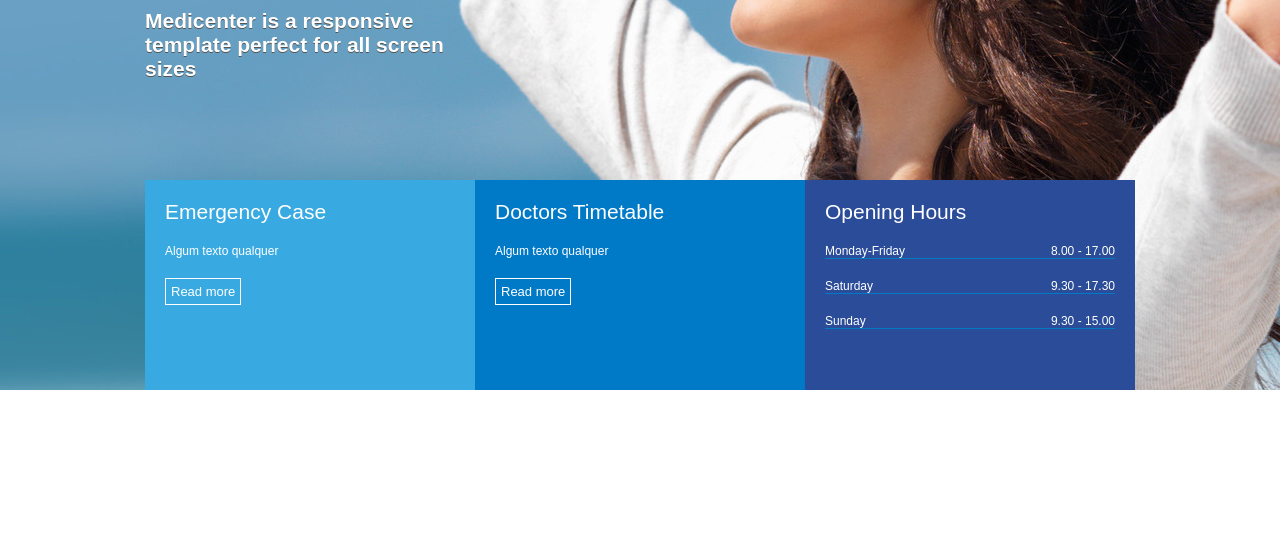
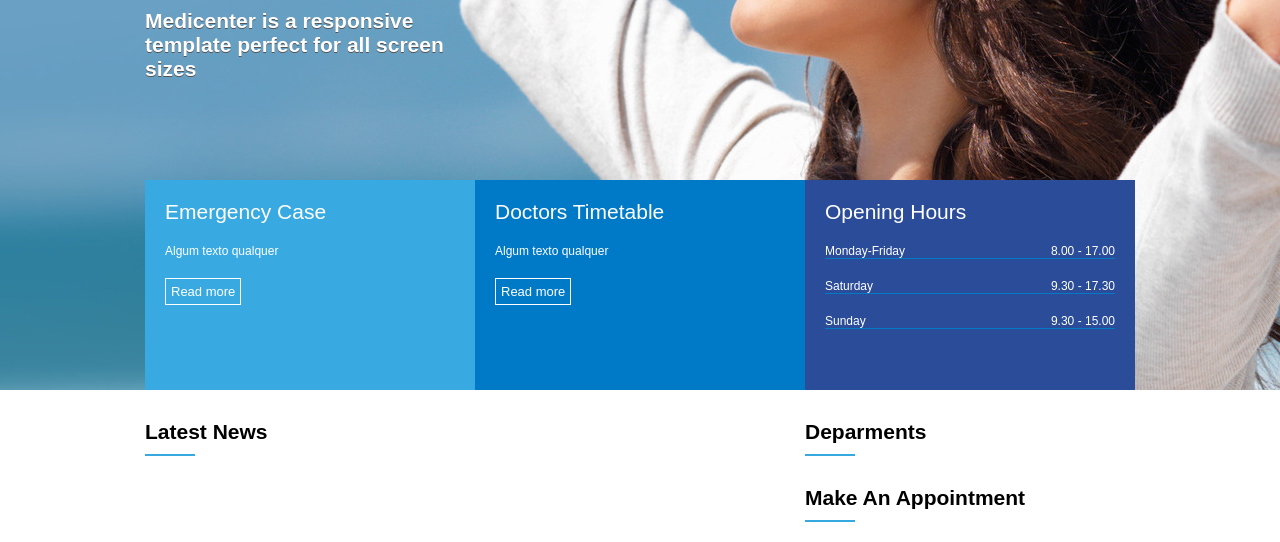
Before and after one commit to HigorPiress/projeto-medicenter, a plain HTML site: page index.html in a window 1280 px wide. Shown: the part 400-942 px from the top of the page. Before the commit the page ends 800 px from the top, so only its background shows below. Drawn offline with Linux system fonts and the light colour scheme.

Commit message:
conteudo

```diff
--- a/estilos/style.css
+++ b/estilos/style.css
@@ -6,6 +6,7 @@
 body {
     margin: 0;
     padding: 0;
+
 }
 
 /* Header */
@@ -138,7 +139,6 @@ nav a:hover{
     border-bottom: 1px solid #0079c7;
 }
 
-
 .banner_options a {
     display: inline-block;
     border: 1px solid white;
@@ -147,3 +147,36 @@ nav a:hover{
     font-size: 13px;
     text-decoration: none;
 }
+
+/* conteúdo  */
+
+#geral {
+    display: flex;
+    justify-content: center;
+}
+
+#geral section {
+    flex: 2;
+}
+
+#geral aside {
+    flex: 1;
+}
+
+.widget_title {
+    margin-top: 30px;
+    margin-bottom: 20px;
+}
+
+.widget_title_text {
+    color: black;
+    font-size: 21px;
+    font-weight: bold;
+}
+
+.widget_title_bar {
+    width: 50px;
+    height: 2px;
+    background-color: #36a9e1;
+    margin-top: 10px;
+}
--- a/index.html
+++ b/index.html
@@ -63,6 +63,43 @@
         </div>
     </section>
 
+    <section id="geral">
+        <div class="container">
+            <section>
+                <div class="widget">
+                    <div class="widget_title">
+                        <div class="widget_title_text">Latest News</div>
+                        <div class="widget_title_bar"></div> <!-- BARRA-->
+                    </div>
+                    <div class="widget_body">
+
+                    </div>
+                </div>
+            </section>
+
+            <aside>
+                <div class="widget">
+                    <div class="widget_title">
+                        <div class="widget_title_text">Deparments</div>
+                        <div class="widget_title_bar"></div>
+                    </div>
+                    <div class="widget_body">
+
+                    </div>
+                </div>
+                <div class="widget">
+                    <div class="widget_title">
+                        <div class="widget_title_text">Make An Appointment</div>
+                        <div class="widget_title_bar"></div>
+                    </div>
+                    <div class="widget_body">
+
+                    </div>
+                </div>
+            </aside>
+        </div>
+    </section>
+
 
 
 
```
